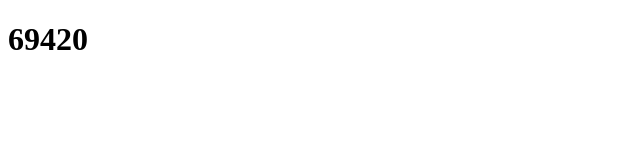
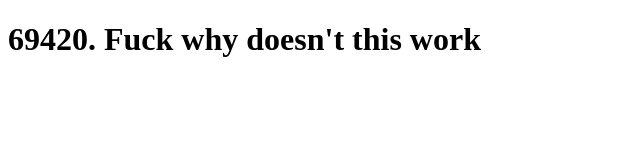
Before and after one commit to skripjawa/webdev101, a plain HTML site: page site/index.html in a window 1280 px wide. Shown: the whole page, without its empty margins (0-640 px from the left). Drawn offline with Linux system fonts and the light colour scheme.

Commit message:
Small addition please let this work

```diff
--- a/site/index.html
+++ b/site/index.html
@@ -6,6 +6,6 @@
 	<title>69420</title>
 </head>
 <body>
-<h1>69420</h1>
+<h1>69420. Fuck why doesn't this work</h1>
 </body>
 </html>
```
